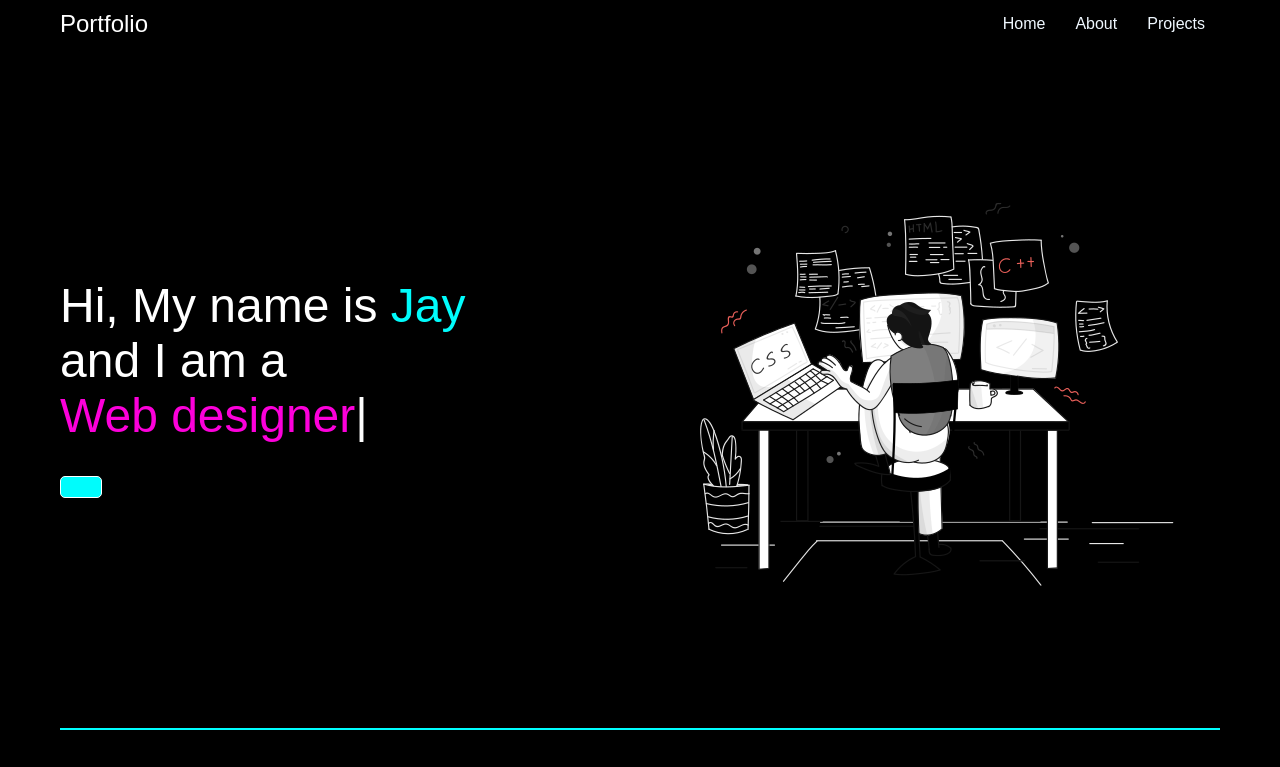
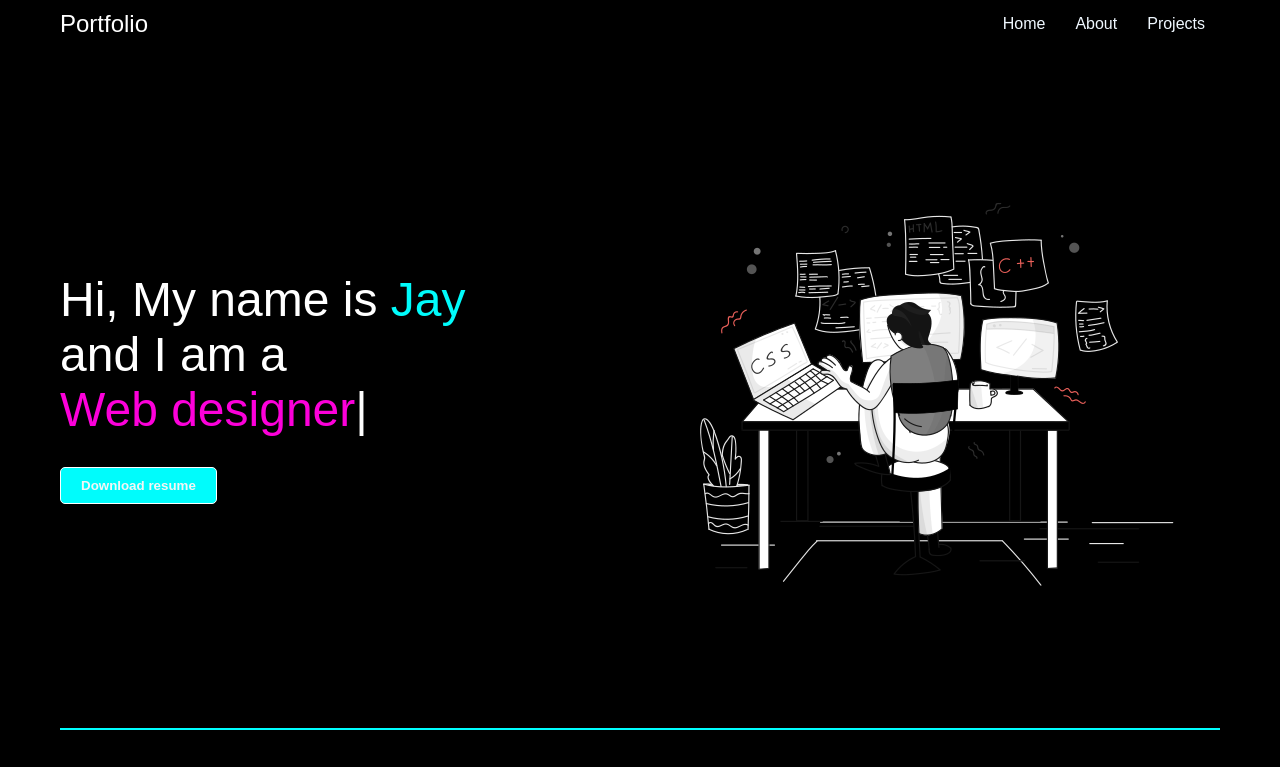
Before and after one commit to jay26027894/MY-resume, a plain HTML site: page index.html in a window 1280 px wide. Shown: the top 767 px of the page. Drawn offline with nearby package versions, Linux system fonts and the light colour scheme.

Commit message:
Update index.html

```diff
--- a/index.html
+++ b/index.html
@@ -27,7 +27,7 @@
                 <div class="purple"></div>
                 <span id="element"></span>
                 <div class="buttons">
-                     <button class="btn" ><a href="Resume.pdf.pdf"></a></button>
+                    <button class="btn" ><a href="Resume.pdf.pdf"> Download resume</a></button>
                 </div>
             </div>
             <div class="rightsection">
```
